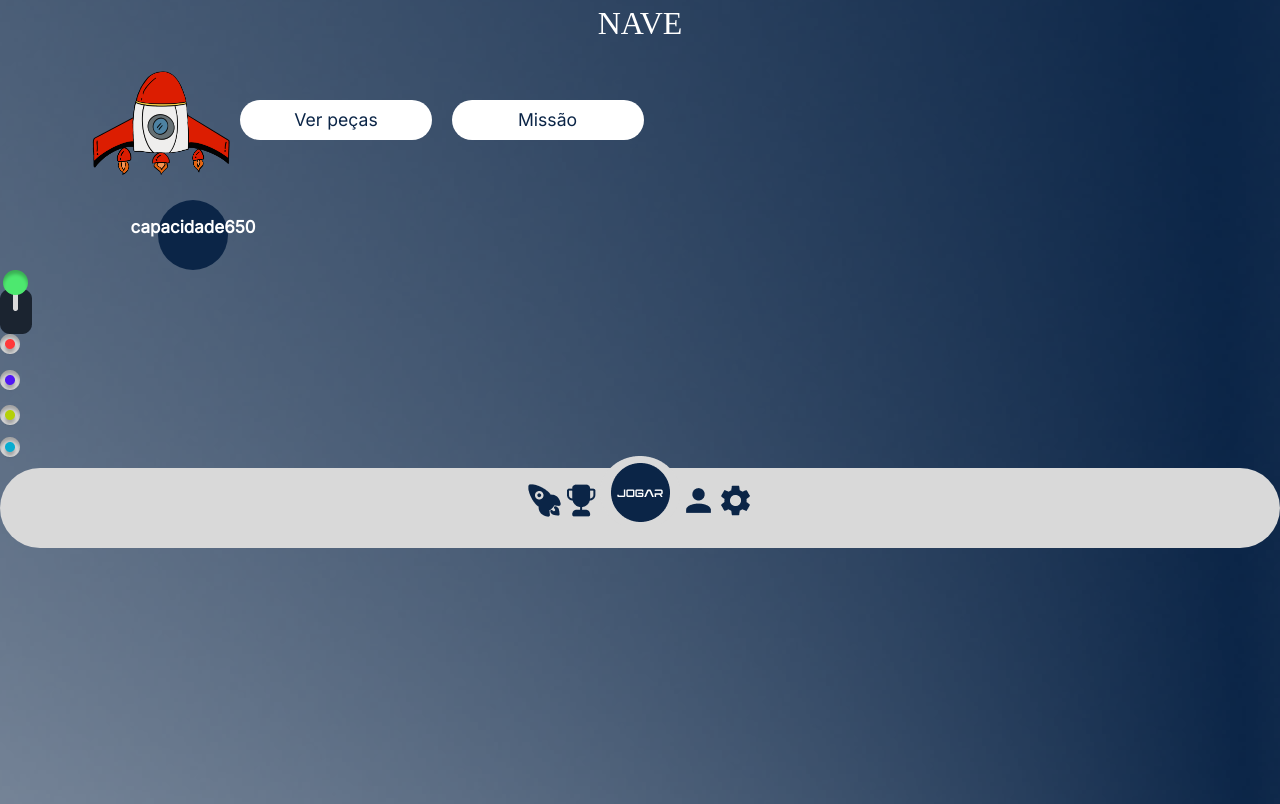
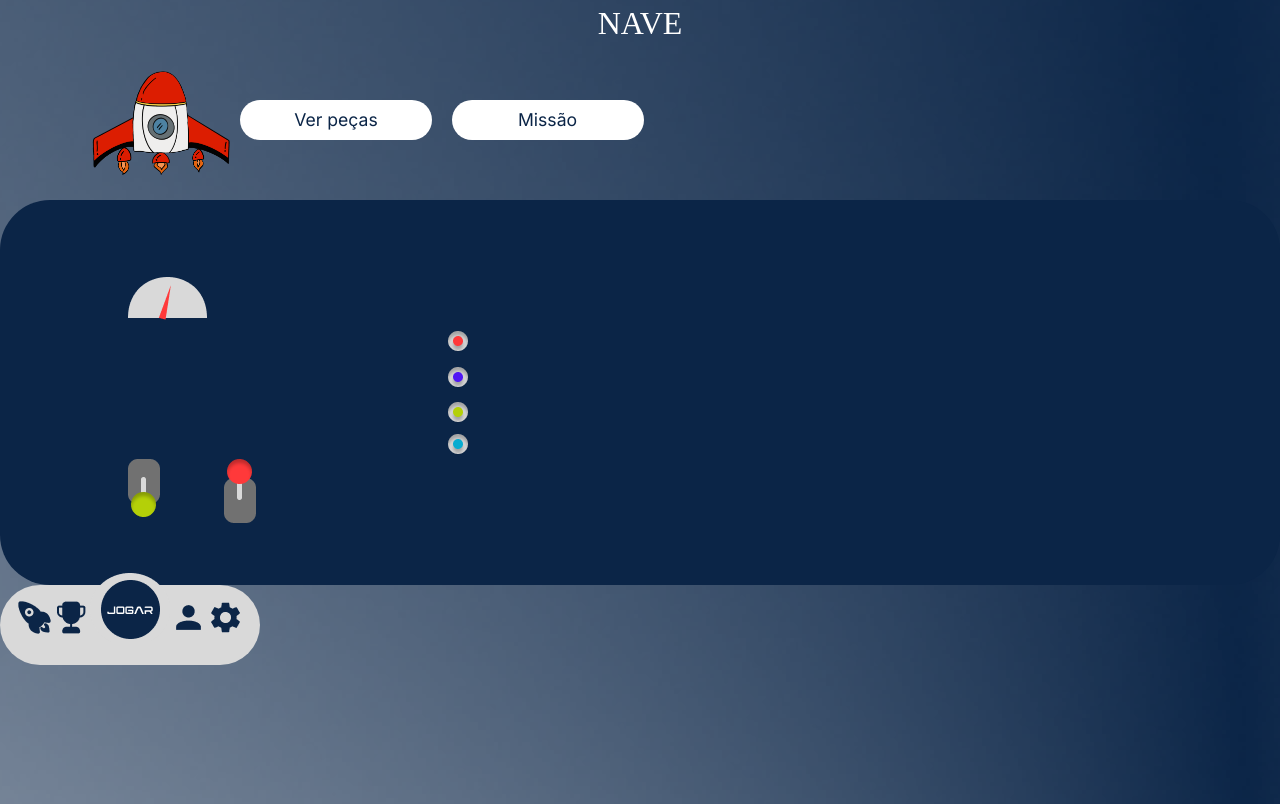
Before and after one commit to antrodrigo/Projeto, a PHP site: page / in a window 1280 px wide. Shown: the part 252-1056 px from the top of the page. Run offline with PHP 8.4, Linux system fonts and the light colour scheme; some web fonts are replaced.

Commit message:
agora vai

```diff
--- a/components/cp_nave.php
+++ b/components/cp_nave.php
@@ -27,18 +27,20 @@
 </div>
 
 
-    <div class="circle">
-        <p class="texto_capacidade">capacidade</p>
-        <p class="texto_650">650</p>
-    </div>
-
-    <div>
-        <img src="images/alavanca.png">
-    </div>
-
-    <div>
-        <img src="images/botoes.png">
-    </div>
+<div class="div_central_comandos">
+        <div class="ponteiro">
+            <img src="images/ponteiro.png">
+        </div>
+        <div class="alavanca_1">
+            <img src="images/alavanca_verde.png">
+        </div>
+        <div class="alavanca_2">
+            <img src="images/alavanca_vermelha.png">
+        </div>
+        <div class="botoes">
+            <img src="images/botoes.png">
+        </div>
+</div>
 </main>
 
 </body>
--- a/components/cp_pecas.php
+++ b/components/cp_pecas.php
@@ -15,7 +15,7 @@ while ($row = mysqli_fetch_assoc($resultado)) {
 
 <h1 class="titulos">PECAS</h1>
 <p class="texto_grande">QUANTO MELHOR AS TUAS PEÇAS, MAIS PESSOAS CONSEGUIRÁS SALVAR</p>
-
+<section>
 <div id="carouselExampleControls" class="carousel slide" data-ride="carousel">
     <div class="carousel-inner">
         <?php
@@ -28,7 +28,7 @@ while ($row = mysqli_fetch_assoc($resultado)) {
             $imgAtiva = 'images/' . $peca['img_ativa']; // Caminho completo da imagem ativa
             $imgBloq = 'images/' . $peca['img_bloq']; // Caminho completo da imagem bloqueada
             $cadeado_bloq = 'images/cadeado_bloqueado.png';
-            $cadeado_desbloq= 'images/cadeado_desbloc.png';
+            $cadeado_desbloq= 'images/cadeado_desbloqueado.png';
 
 
 
@@ -70,3 +70,4 @@ while ($row = mysqli_fetch_assoc($resultado)) {
         });
     });
 </script>
+</section>
--- a/css/css.css
+++ b/css/css.css
@@ -10,6 +10,8 @@ body {
     height: 100%;
     margin:0;
     padding: 0;
+    position: relative;
+    min-height: 100vh;
 }
 
 
@@ -31,7 +33,7 @@ body {
 
 .button-container{
     display: block;
-    justify-content: center;
+    justify-content: right;
     text-align: center;
 }
 
@@ -189,12 +191,9 @@ a:hover {
     background-color: #D9D9D9;
     border-radius: 40px;
     text-align: center;
-    display: flex;
     justify-content: center;
     align-items: center;
     position: fixed;
-    bottom: 0;
-    width: 100%;
     height: 10%;
 }
 
@@ -261,3 +260,51 @@ a:hover {
     text-align: center;
     margin-left: 10%;
 }
+
+
+
+.alavanca_1{
+    float: left;
+    margin-right: 5%;
+    margin-left: 10%;
+    margin-top:10%;
+
+}
+
+.alavanca_2{
+    float: left;
+    margin-right:15%;
+    margin-top:10%;
+
+}
+
+.botoes{
+    margin-left: 5%;
+}
+
+.ponteiro{
+    margin-left: 10%;
+    padding-top:6%;
+    margin-bottom: 0;
+}
+
+.div_central_comandos{
+    background-color: #0B2547;
+    border-radius: 50px;
+    padding-bottom: 10%;
+}
+
+
+
+.image-wrapper {
+    position: relative;
+    display: inline-block;
+}
+
+.overlay-image {
+    position: absolute;
+    top: 50%;
+    left: 50%;
+    transform: translate(-50%, -50%);
+    pointer-events: none;
+}
--- a/pecas.php
+++ b/pecas.php
@@ -5,3 +5,6 @@
 
 <!-- Pecas -->
 <?php include_once "./components/cp_pecas.php" ?>
+
+<!-- Navbar -->
+<?php include_once "./components/cp_navbar.php" ?>
```
